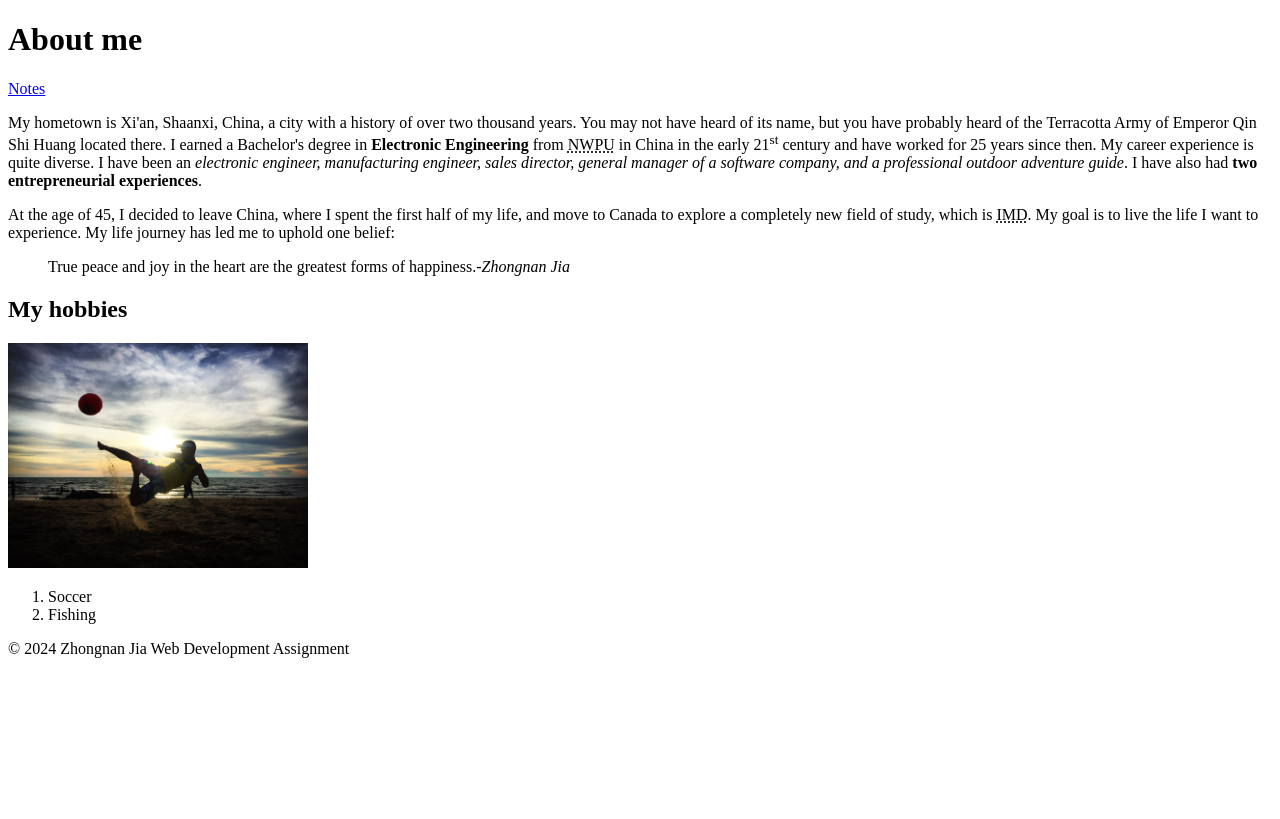
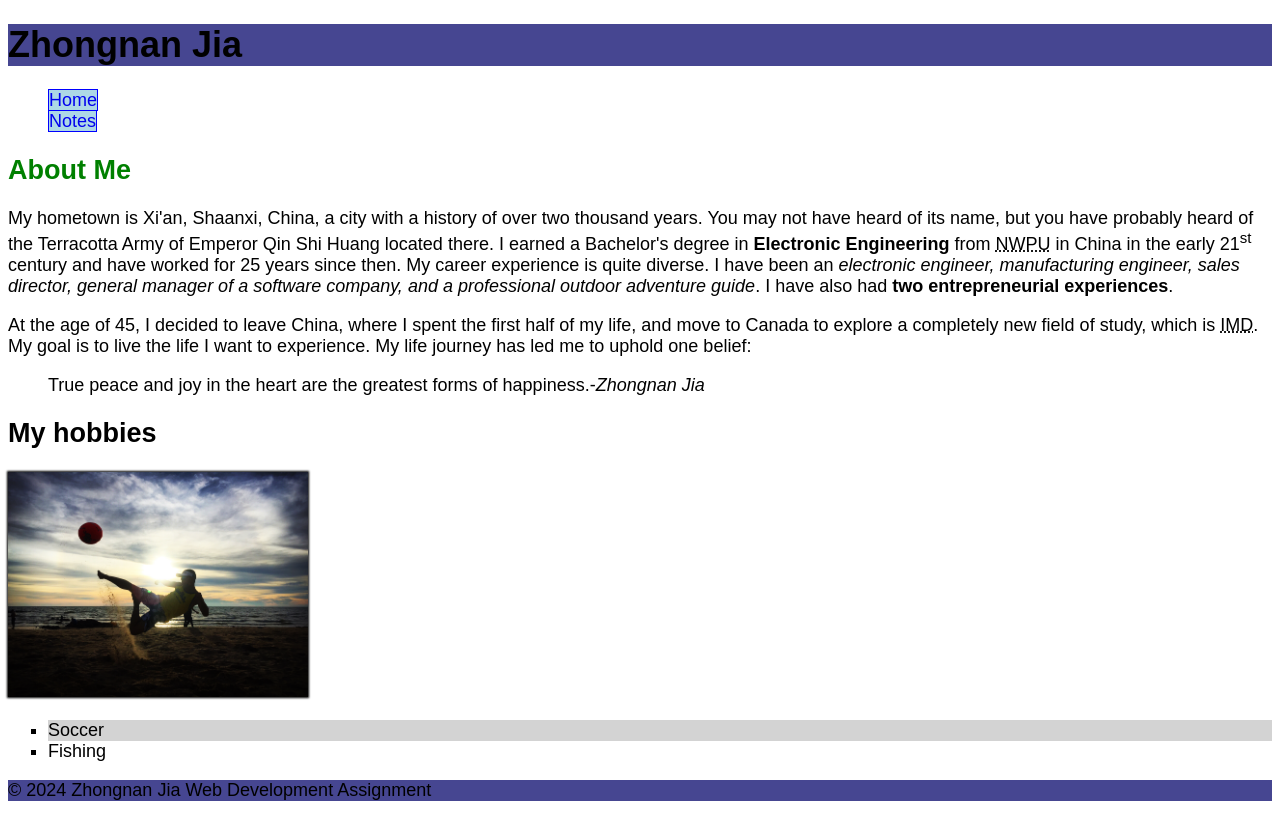
Before and after one commit to jia00042/jia00042.github.io, a plain HTML site: page html-assignment/index.html in a window 1280 px wide. Drawn offline with Linux system fonts and the light colour scheme.

Commit message:
assignment week5

```diff
--- /dev/null
+++ b/html-assignment/css/main.css
@@ -0,0 +1,56 @@
+body {
+    font-family: Arial, sans-serif;
+    font-size: 18px;
+}
+
+header, footer{
+
+    background-color: rgb(70, 70, 145);
+
+}
+
+.site-title{
+    color: green;
+
+
+}
+
+
+#my-image{
+
+    box-shadow: 0px 0px 2px 1px black;
+}
+
+.hobbies-list {
+    list-style-type: square;
+}
+
+
+.hobbies-list li:nth-child(odd) {
+    background-color: lightgray;
+}
+
+nav ul {
+    list-style-type: none;
+
+}
+
+nav ul a {
+    background-color: lightblue;
+    border: 1px solid blue;
+    text-decoration: none;
+
+
+}
+
+
+nav ul a:hover {
+    background-color: blue;
+    color: white;
+}
+
+nav ul a:focus {
+    background-color: blue;
+    color: white;
+    outline: none;
+}
--- a/html-assignment/index.html
+++ b/html-assignment/index.html
@@ -3,16 +3,27 @@
 <head>
     <meta charset="UTF-8">
     <meta name="viewport" content="width=device-width, initial-scale=1.0">
-    <title>Zhongnan Jia</title>
+    <title>Html Assignment_Jia</title>
+    <link href="css/main.css" rel="stylesheet">
 </head>
 <body>
     <header>
-        <h1>About me</h1>
+        <h1>Zhongnan Jia</h1>
     </header>
 
     <main>
 
-        <a href="notes.html">Notes</a>
+        <article>
+            <nav>
+                <ul>
+                    <li><a href="index.html">Home</a></li>
+                    <li><a href="notes.html">Notes</a></li>
+
+                </ul>
+            </nav>
+
+
+            <h2 class="site-title">About Me</h2>
 
         <p>My hometown is Xi'an, Shaanxi, China, a city with a history of over two thousand years. You may not have heard of its name, but you have probably heard of the Terracotta Army of Emperor Qin Shi Huang located there. I earned a Bachelor's degree in <strong>Electronic Engineering</strong> from <abbr title="Northwestern Polytechnical University">NWPU</abbr> in China in the early 21<sup>st</sup> century and have worked for 25 years since then. My career experience is quite diverse. I have been an <em>electronic engineer, manufacturing engineer, sales director, general manager of a software company, and a professional outdoor adventure guide</em>. I have also had <strong>two entrepreneurial experiences</strong>.</p>
 
@@ -22,12 +33,14 @@
 
         <h2>My hobbies</h2>
 
-        <img src="images/soccer.jpg" alt="soccer" width="300">
+        </article>
 
-        <ol>
+        <img id="my-image" src="images/soccer.jpg" alt="soccer" width="300">
+
+        <ul class="hobbies-list">
             <li>Soccer</li>
             <li>Fishing</li>
-        </ol>
+        </ul>
 
     </main>
 
```
Also changed, not shown: 1 other file.
